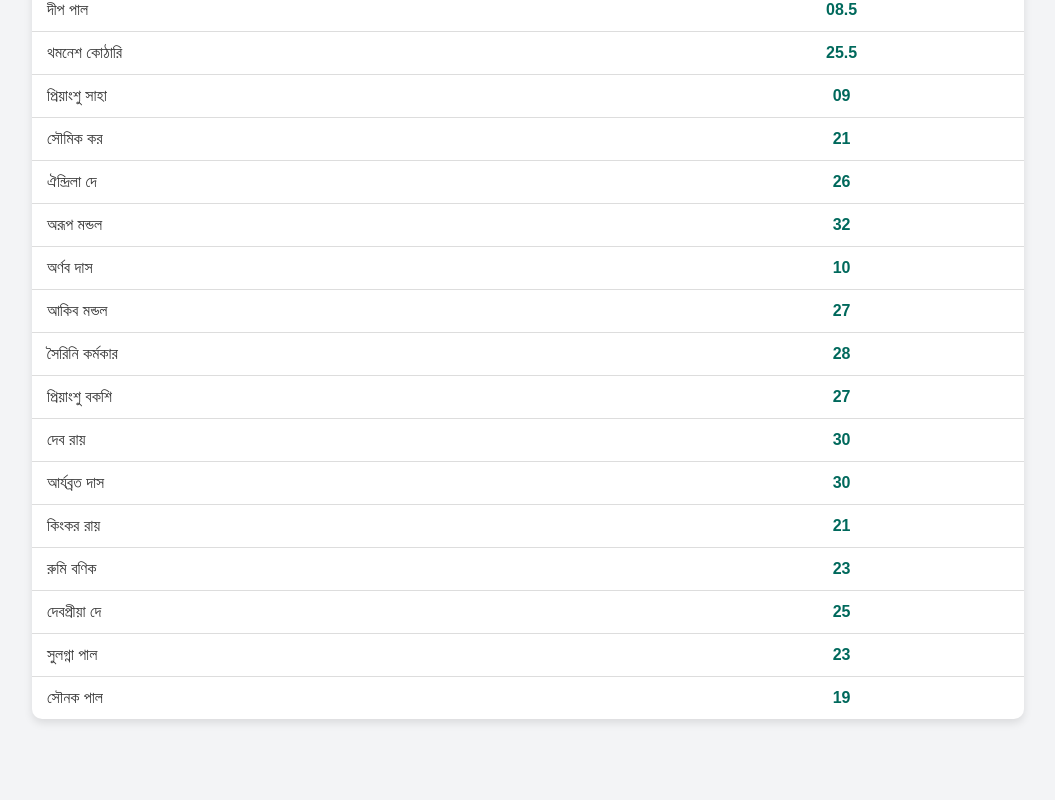
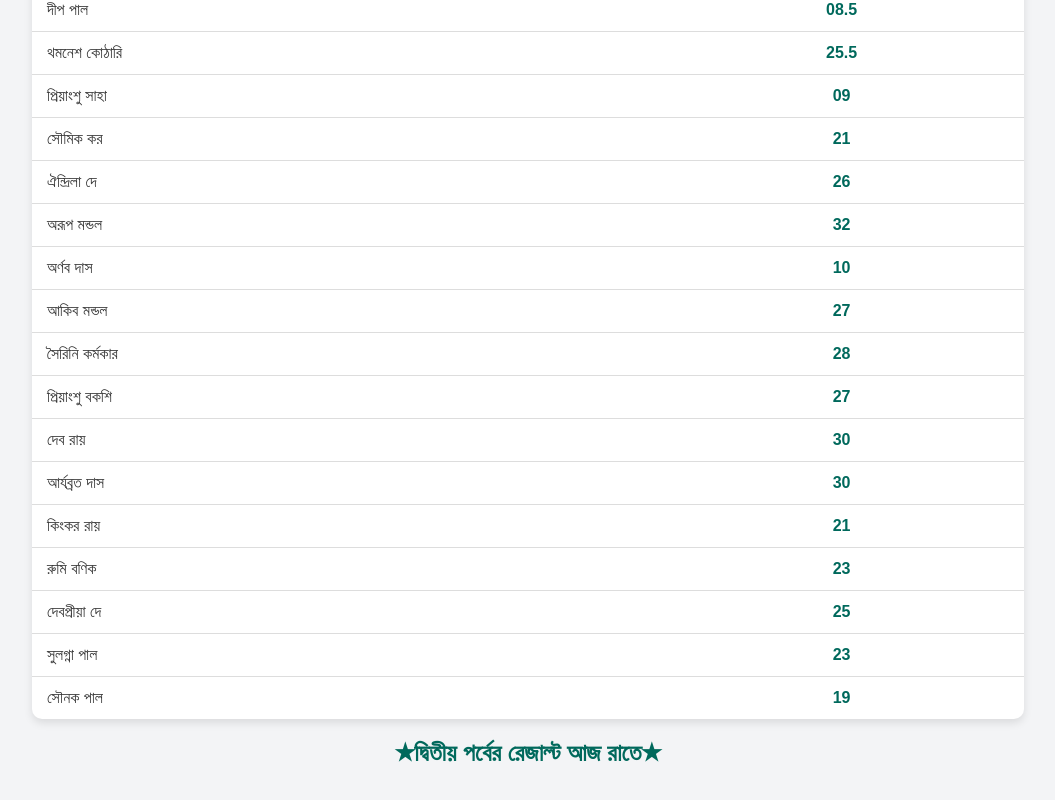
Before and after one commit to debansu4/Class-9-result-, a plain HTML site: page index.html in a window 1280 px wide. Shown: the part 757-1557 px from the top of the page, without its empty margins (112-1167 px from the left). Before the commit the page ends 1496 px from the top, so only its background shows below. Drawn offline with Linux system fonts and the light colour scheme.

Commit message:
Update index.html

```diff
--- a/index.html
+++ b/index.html
@@ -108,5 +108,6 @@
       <tr><td>সৌনক পাল</td><td>19</td></tr>
     </tbody>
   </table>
+  <h2>★দ্বিতীয় পর্বের রেজাল্ট আজ রাতে★</h2>
 </body>
 </html>
```
